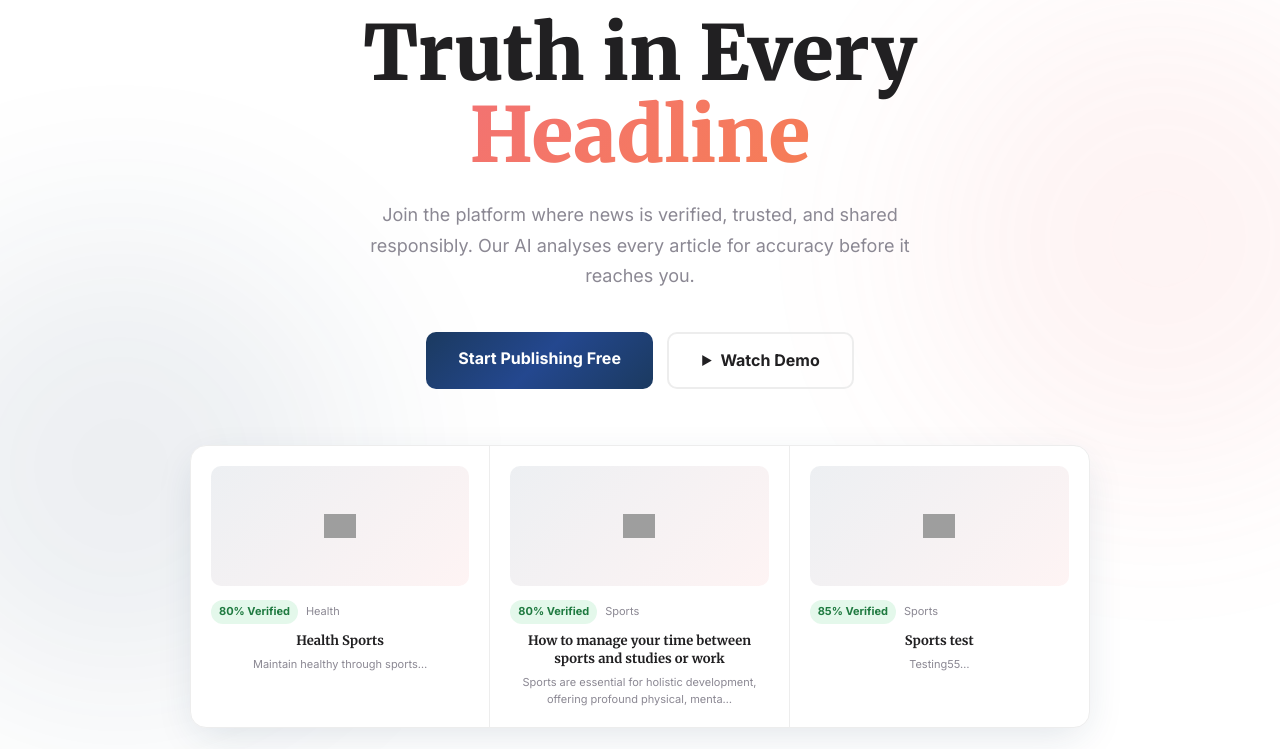
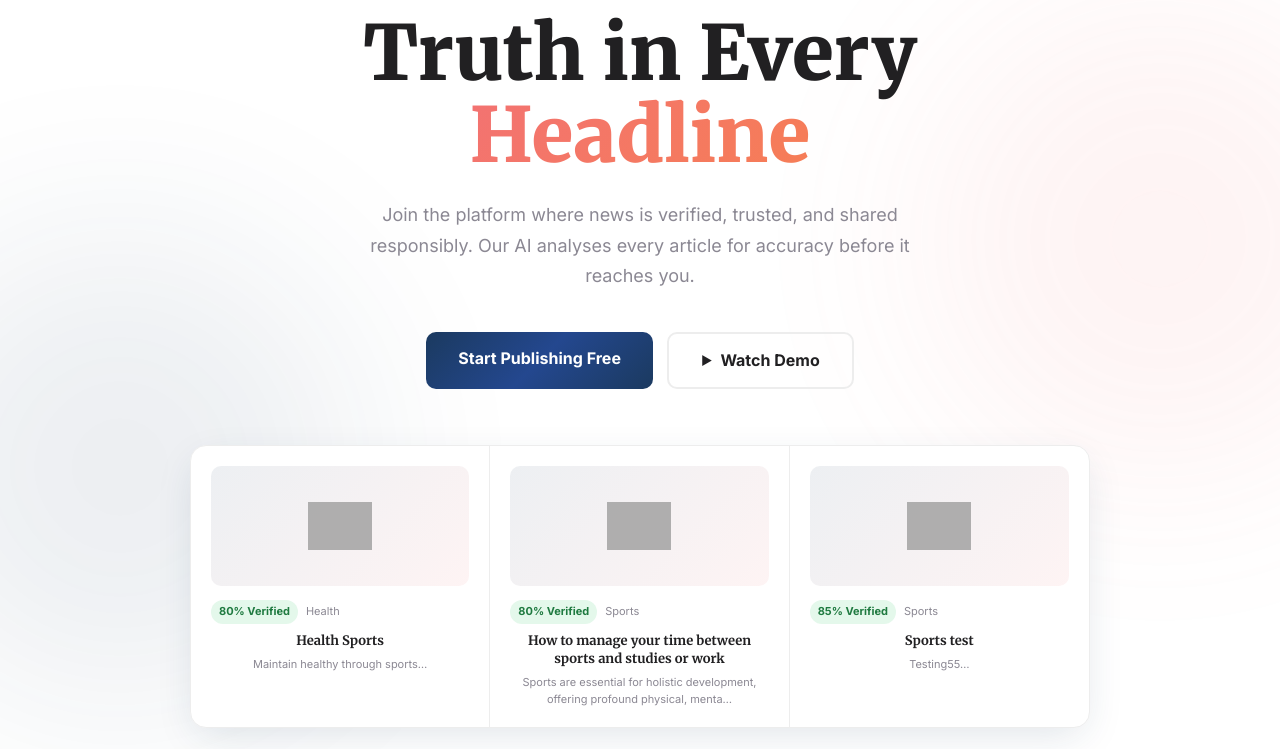
Before and after one commit to jabz123/Sharespace, a PHP site: page / in a window 1280 px wide. Shown: the part 203-952 px from the top of the page. Run offline with PHP 8.4, Linux system fonts and the light colour scheme; data comes from the database, SQL or seed files in the repository; some libraries are stand-ins or nearby versions; grey boxes are pictures that could not be loaded.

Commit message:
Update landing.css

```diff
--- a/public/css/landing.css
+++ b/public/css/landing.css
@@ -501,13 +501,13 @@ a {
 }
 .preview-lock{
     position:absolute;
-    width:32px;
-    height:32px;
+    width:64px;
+    height:64px;
     object-fit:contain;
     top:50%;
     left:50%;
     transform:translate(-50%,-50%);
-
+    opacity:0.8;
 }
 
 .preview-meta {
```
